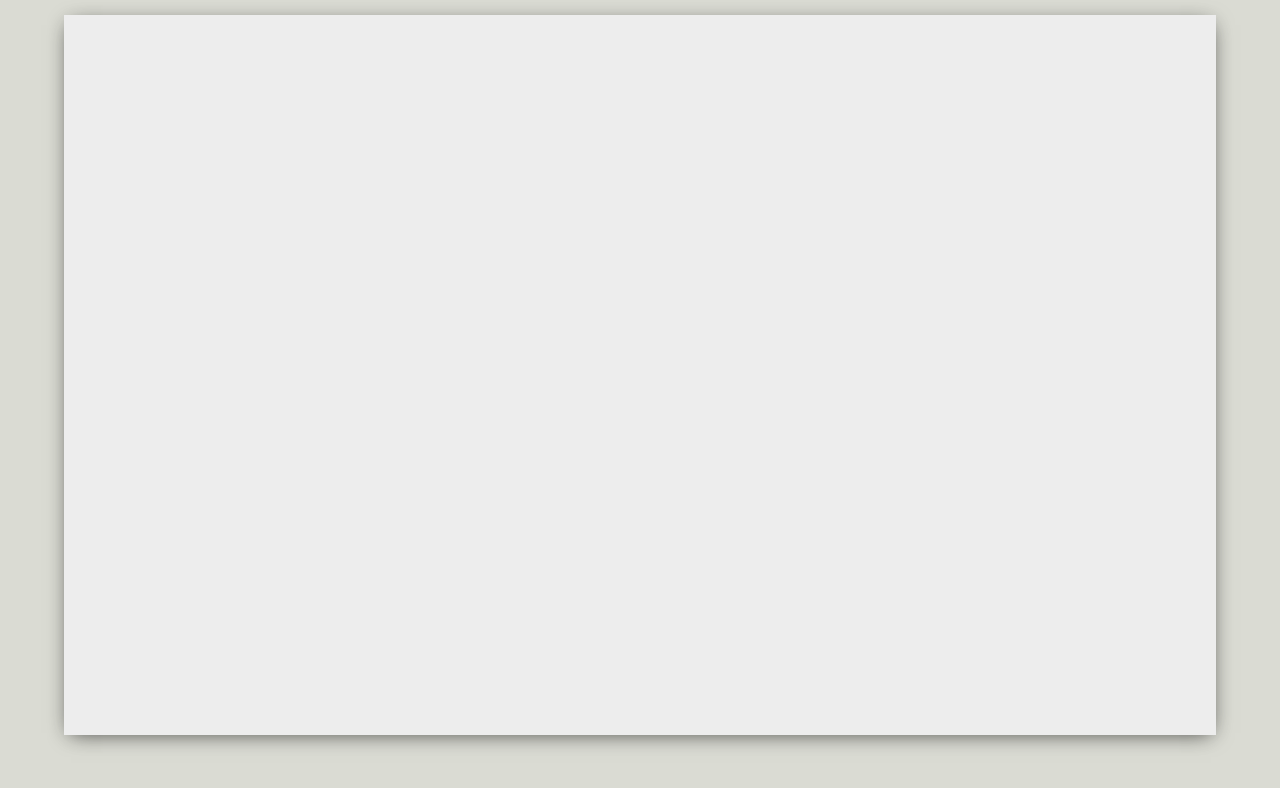
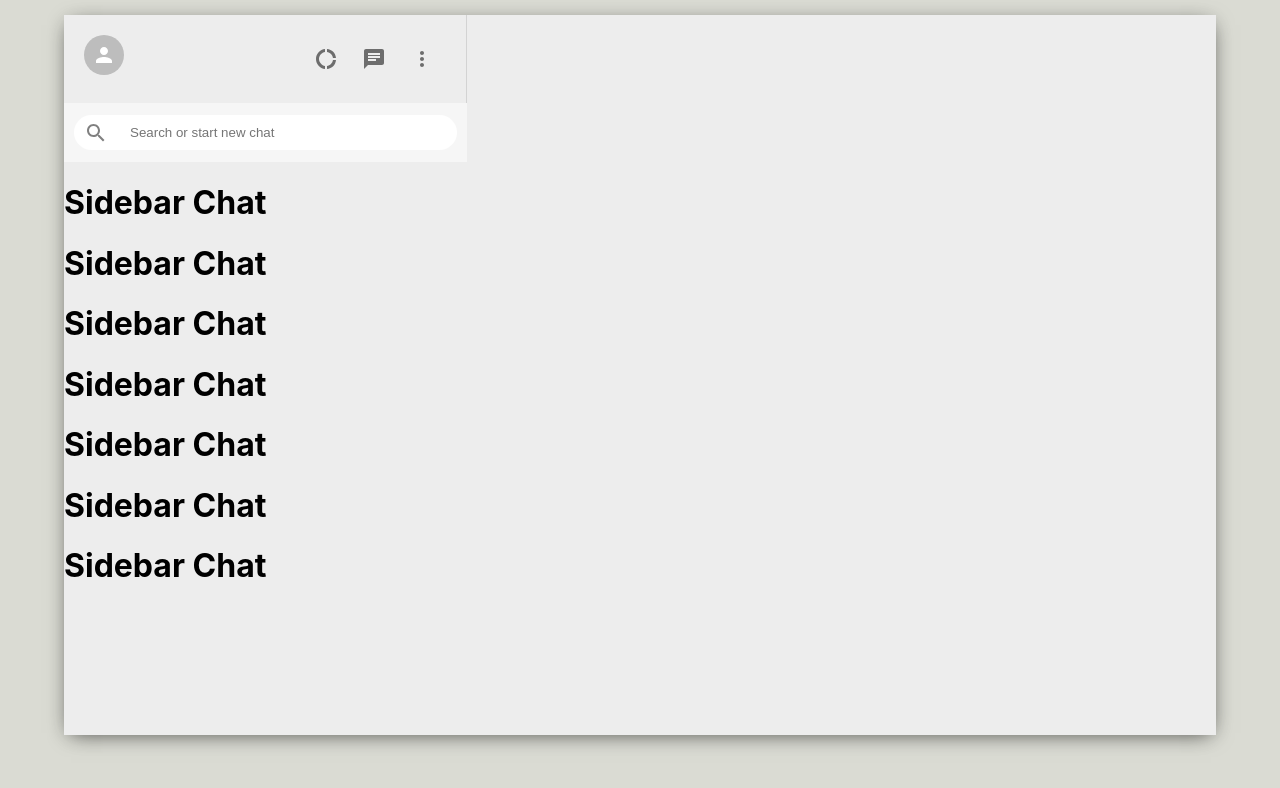
Before and after one commit to vikas6377297826/React-whatsapp-clone, a React (Create React App) app: page / in a window 1280 px wide. Shown: the top 788 px of the page. Built offline with nearby package versions, Linux system fonts and the light colour scheme.

Commit message:
creating sidebar header

```diff
--- a/package.json
+++ b/package.json
@@ -5,6 +5,8 @@
   "dependencies": {
     "@emotion/react": "^11.4.1",
     "@emotion/styled": "^11.3.0",
+    "@material-ui/core": "^4.12.3",
+    "@material-ui/icons": "^4.11.2",
     "@mui/icons-material": "^5.0.1",
     "@mui/material": "^5.0.1",
     "@testing-library/jest-dom": "^5.11.4",
--- a/src/Sidebar.css
+++ b/src/Sidebar.css
@@ -0,0 +1,47 @@
+.sidebar {
+  display: flex;
+  flex-direction: column;
+  flex: 0.35;
+}
+
+.sidebar__search {
+  display: flex;
+  align-items: center;
+  background-color: #f6f6f6;
+  height: 39px;
+  padding: 10px;
+}
+
+.sidebar__searchContainer {
+  display: flex;
+  align-items: center;
+  background-color: white;
+  width: 100%;
+  height: 35px;
+  border-radius: 20px;
+}
+
+.sidebar__searchContainer > .MuiSvgIcon-root {
+  color: gray;
+  padding: 10px;
+}
+
+.sidebar__searchContainer > input {
+  border: none;
+  margin-left: 10px;
+  outline: none;
+}
+
+.sidebar__header {
+  display: flex;
+  justify-content: space-between;
+  padding: 20px;
+  border-right: 1px solid lightgray;
+}
+
+.sidebar__headerRight {
+  display: flex;
+  align-items: center;
+  justify-content: space-between;
+  min-width: 10vw;
+}
--- a/src/Sidebar.js
+++ b/src/Sidebar.js
@@ -1,11 +1,43 @@
+import { IconButton } from "@material-ui/core";
+import { Chat, DonutLarge, MoreVert, SearchOutlined } from "@material-ui/icons";
+import { Avatar } from "@mui/material";
 import React from "react";
+import "./Sidebar.css";
+import SidebarChat from "./SidebarChat";
 
 const Sidebar = () => {
   return (
     <div className="sidebar">
-      <div className="sidebar__header"></div>
-      <div className="sidebar__search"></div>
-      <div className="sidebar__chats"></div>
+      <div className="sidebar__header">
+        <Avatar />
+        <div className="sidebar__headerRight">
+          <IconButton>
+            <DonutLarge />
+          </IconButton>
+          <IconButton>
+            <Chat />
+          </IconButton>
+          <IconButton>
+            <MoreVert />
+          </IconButton>
+        </div>
+      </div>
+      <div className="sidebar__search">
+        <div className="sidebar__searchContainer">
+          <SearchOutlined />
+          <input placeholder="Search or start new chat" type="text" />
+        </div>
+      </div>
+      <div className="sidebar__chats">
+        <SidebarChat />
+        <h1>Sidebar Chat</h1>
+        <h1>Sidebar Chat</h1>
+        <h1>Sidebar Chat</h1>
+        <h1>Sidebar Chat</h1>
+        <h1>Sidebar Chat</h1>
+        <h1>Sidebar Chat</h1>
+        <h1>Sidebar Chat</h1>
+      </div>
     </div>
   );
 };
--- /dev/null
+++ b/src/SidebarChat.js
@@ -0,0 +1,7 @@
+import React from "react";
+
+const SidebarChat = () => {
+  return <div></div>;
+};
+
+export default SidebarChat;
```
Also changed, not shown: 1 other file (tests, documents, lock files or other folders).
